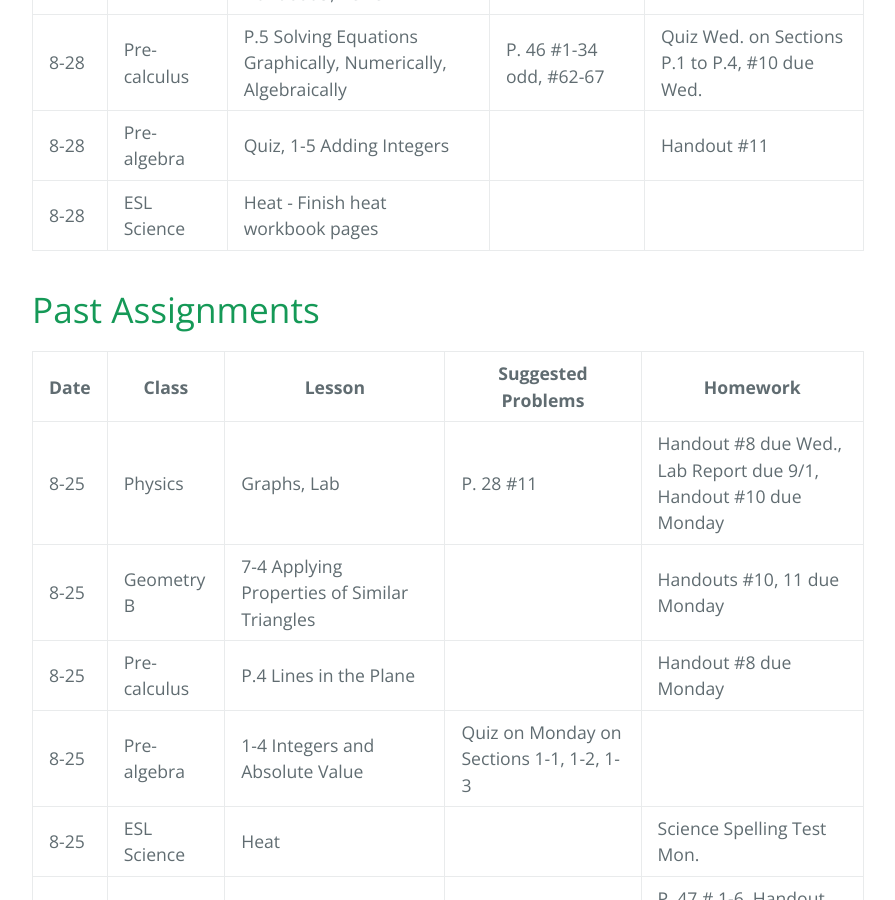
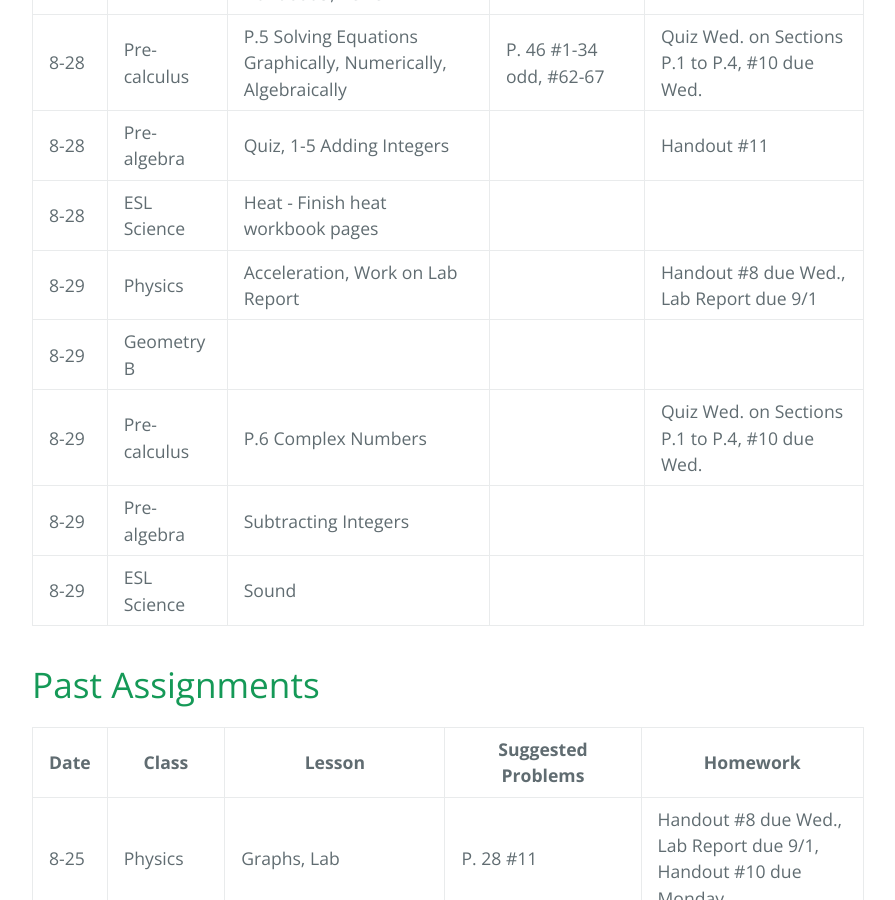
Before and after one commit to gpayoo/gpayoo, a Jekyll site: the page built from index.md, in a window 1280 px wide and 900 px high, scrolled down 790 px. Shown: the whole window, without its empty margins (192-1087 px from the left). Built offline with Jekyll 4.4.1, drawn with Linux system fonts in a browser that asks for light colours; our own code applies the rules of GitHub Pages for plain Markdown files.

Commit message:
Update index.md

```diff
--- a/index.md
+++ b/index.md
@@ -14,7 +14,11 @@ layout: default
 | 8-28 | Pre-calculus | P.5 Solving Equations Graphically, Numerically, Algebraically | P. 46 #1-34 odd, #62-67 | Quiz Wed. on Sections P.1 to P.4, #10 due Wed.
 | 8-28 | Pre-algebra | Quiz, 1-5 Adding Integers | | Handout #11
 | 8-28 | ESL Science | Heat - Finish heat workbook pages |  |
-
+| 8-29 | Physics | Acceleration, Work on Lab Report |  | Handout #8 due Wed., Lab Report due 9/1
+| 8-29 | Geometry B |  | | |
+| 8-29 | Pre-calculus | P.6 Complex Numbers |  | Quiz Wed. on Sections P.1 to P.4, #10 due Wed.
+| 8-29 | Pre-algebra | Subtracting Integers | |
+| 8-29 | ESL Science | Sound |  |
 
 # [](#header-2) Past Assignments
 
```
